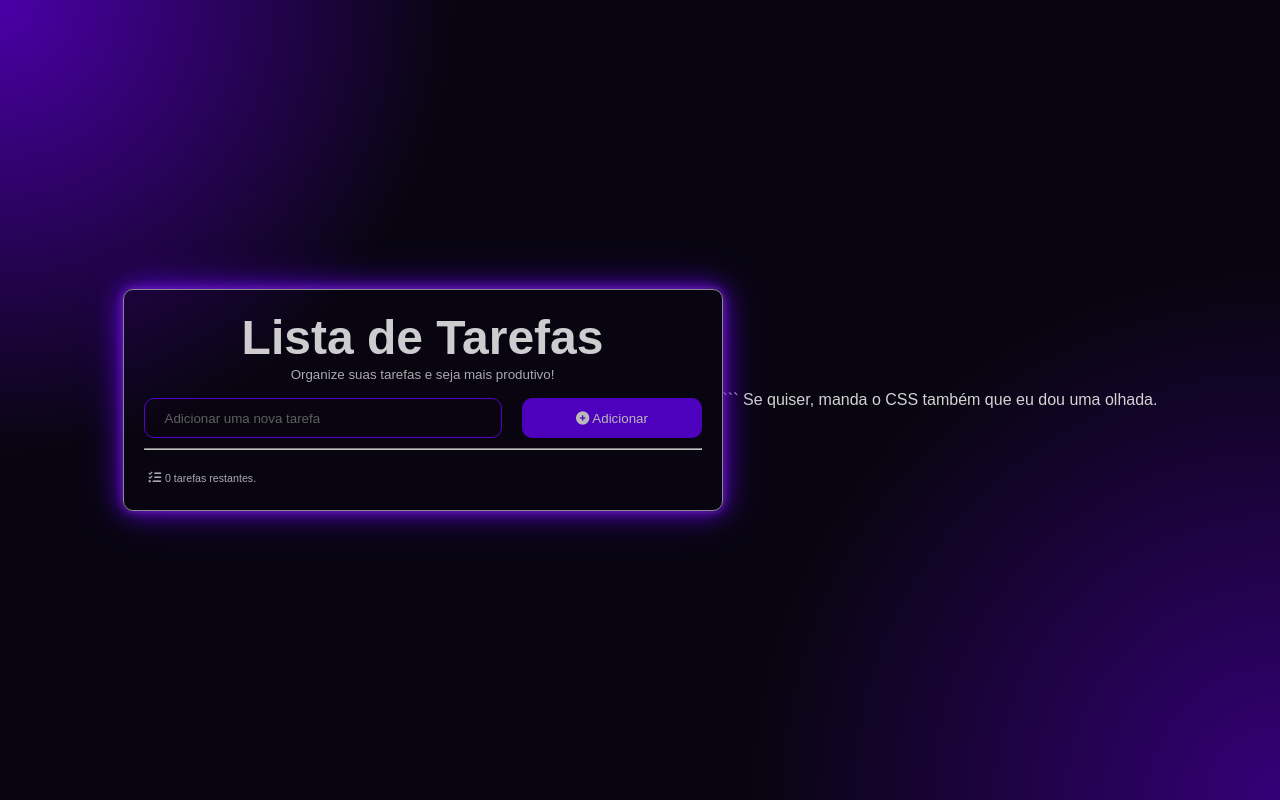
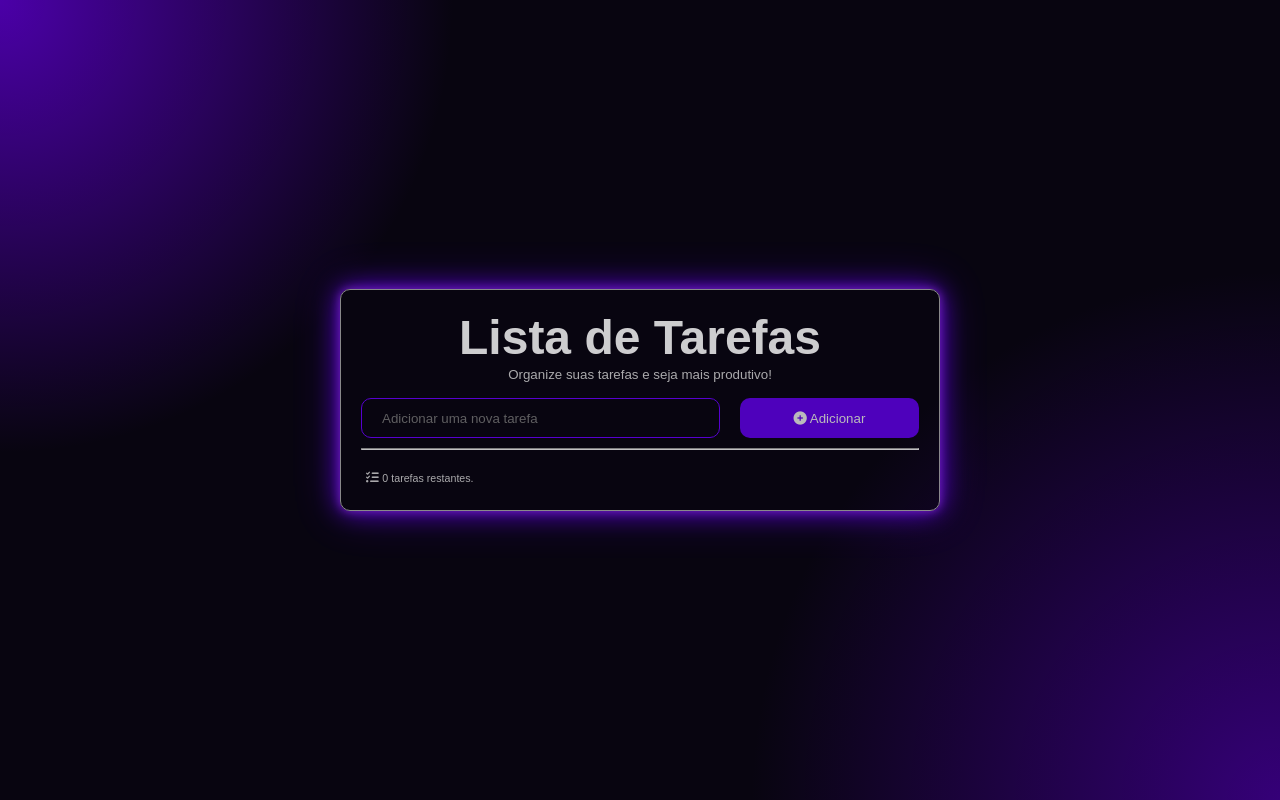
Before and after one commit to gabriellfelix01-ops/To-Do-List, a plain HTML site: page index.html in a window 1280 px wide. Drawn offline with Linux system fonts and the light colour scheme.

Commit message:
Projeto finalizado
Finalizei o projeto ajustando alguns detalhes.

````diff
--- a/index.html
+++ b/index.html
@@ -45,4 +45,3 @@
     </div>
   </body>
 </html>
-``` Se quiser, manda o CSS também que eu dou uma olhada.
````
